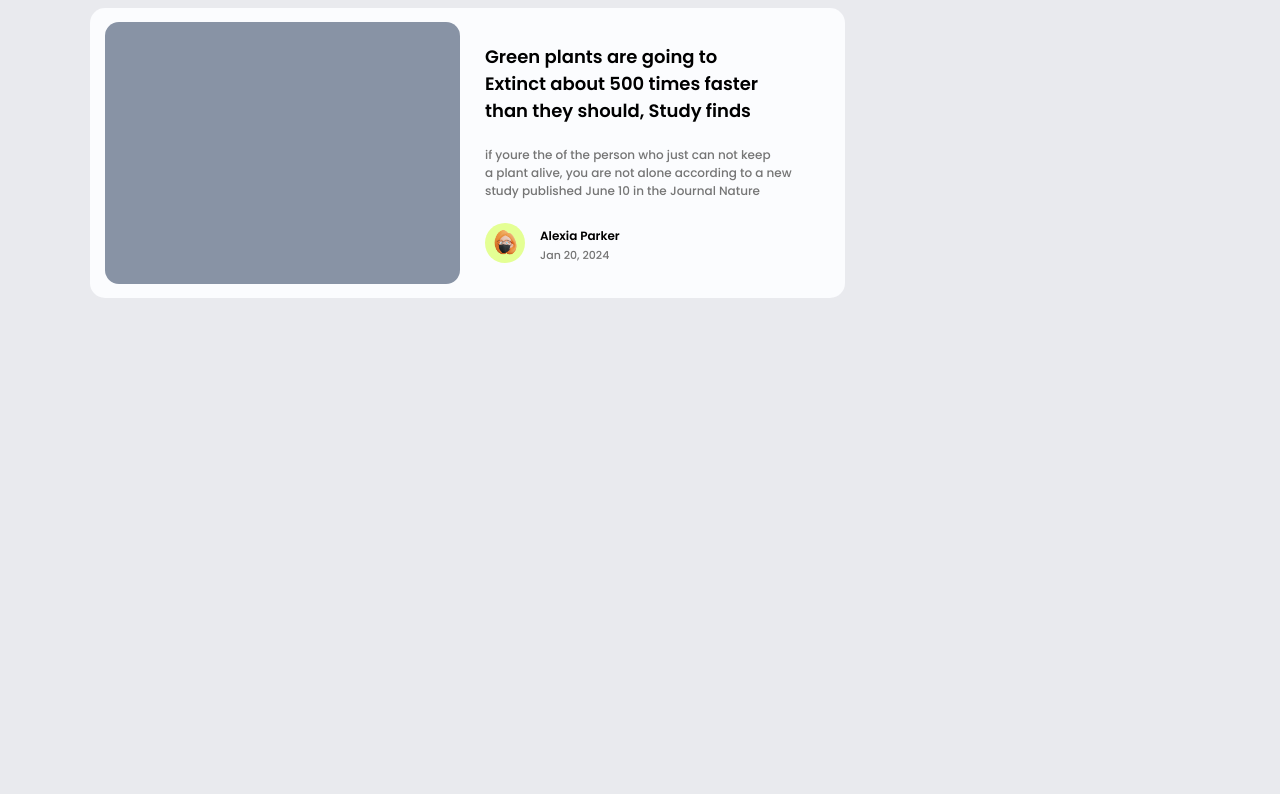
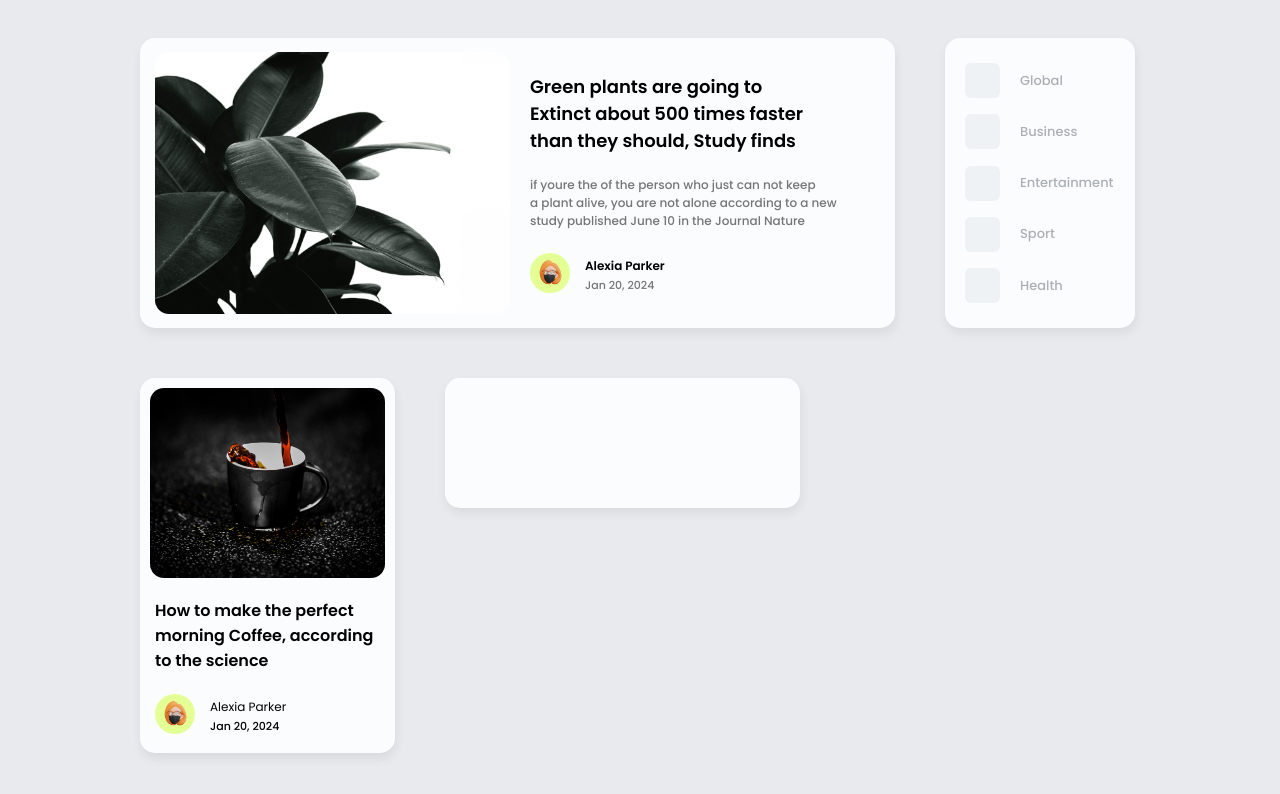
Before and after one commit to jovination/uicards, a React (Vite) app: page / in a window 1280 px wide. Shown: the top 794 px of the page. Built offline with nearby package versions, Linux system fonts and the light colour scheme.

Commit message:
few updates

```diff
--- a/src/App.jsx
+++ b/src/App.jsx
@@ -1,9 +1,27 @@
 import Uicard_01 from "./assets/components/uicard_01/Uicard_01"
+import Uicard_02 from "./assets/components/uicard_02/Uicard_02"
+import Uicard_03 from "./assets/components/uicard_03/Uicard_03"
+import Uicard_04 from './assets/components/uicard_04/Uicard_04';
+
 function App() {
 
   return (
    <div className='wrapper_container'>
+    <div className="upper_wrapper">
    <Uicard_01 />
+   <Uicard_02 />
+   </div>
+   <div className="lower_wrapper">
+  <div className="left_column">
+  <Uicard_03 />
+  </div>
+  <div className="right_column">
+    <div className="upper_row">
+      <Uicard_04 />
+    </div>
+    <div className="lower_row"></div>
+  </div>
+   </div>
    </div>
   )
 }
--- a/src/assets/components/uicard_01/Uicard_01.jsx
+++ b/src/assets/components/uicard_01/Uicard_01.jsx
@@ -1,4 +1,3 @@
-import React from 'react';
 import './uicard_01.css';
 import AvatarPic from '../../../../public/avatar.svg'
 function Uicard_01(){
--- a/src/assets/components/uicard_01/uicard_01.css
+++ b/src/assets/components/uicard_01/uicard_01.css
@@ -7,17 +7,21 @@
     align-items: center;
     justify-content: center;
     flex-direction: row;
-    gap: 25px;
+    box-shadow: 1px 6px 10px rgba(100,100,100,0.11);
+    gap: 20px;
 }
 .left_col{
     width: 355px;
     height: 262px;
-    background: #8893A5;
+    background-image: url(../../../../public/plant.jpg);
+    background-size: cover;
+    background-position: center;
+    background-repeat: no-repeat;
     margin-left: 15px;
     border-radius: 14px;
 }
 .right_col{
-    width: 360px;
+    width: 365px;
     height: 100%;
     display: flex;
     align-items: center;
--- /dev/null
+++ b/src/assets/components/uicard_02/Uicard_02.jsx
@@ -0,0 +1,33 @@
+import './uicard_02.css';
+import Uicard_01 from './../uicard_01/Uicard_01';
+
+function Uicard_02(){
+    return(
+        <div className="ui_wrapper_02">
+            <div className="btns_wrap">
+                <div className="btn_seg">
+                   <div className="btn_ui"></div>
+                   <span className='btnF'>Global</span>
+                </div>
+
+                <div className="btn_seg">
+                   <div className="btn_ui"></div>
+                   <span className='btnF'>Business</span>
+                </div>
+                <div className="btn_seg">
+                   <div className="btn_ui"></div>
+                   <span className='btnF'>Entertainment</span>
+                </div>
+                <div className="btn_seg">
+                   <div className="btn_ui"></div>
+                   <span className='btnF'>Sport</span>
+                </div>
+                <div className="btn_seg">
+                   <div className="btn_ui"></div>
+                   <span className='btnF'>Health</span>
+                </div>
+            </div>
+        </div>
+    )
+}
+export default Uicard_02
--- /dev/null
+++ b/src/assets/components/uicard_02/uicard_02.css
@@ -0,0 +1,36 @@
+.ui_wrapper_02{
+    width: 190px;
+    height: 290px;
+    border-radius: 15px;
+    background: #FBFCFE;
+    display: flex;
+    align-items: center;
+    justify-content: center;
+    box-shadow: 1px 5px 10px rgba(100,100,100,0.11);}
+.btn_seg{
+    width: 150px;
+    height: 35px;
+    display: flex;
+    align-items: center;
+    gap: 20px;
+    cursor: pointer;
+}
+.btn_ui{
+    width: 35px;
+    height: 35px;
+    background: #EEF2F5;
+    border-radius: 6px;
+}
+.btnF{
+    font-family: Poppins-Medium;
+    font-size: 13px;
+    color: #ABB0B4;
+}
+.btns_wrap{
+    width: 140px;
+    height: 240px;
+    display: flex;
+    flex-direction: column;
+    align-items: center;
+    justify-content: space-between;
+}
--- /dev/null
+++ b/src/assets/components/uicard_03/Uicard_03.jsx
@@ -0,0 +1,30 @@
+import AvatarPic from '../../../../public/avatar.svg'
+
+import './uicard_03.css';
+
+function Uicard_03(){
+    return(
+<div className="ui_wrapper_03">
+    <div className="upper_col">
+
+    </div>
+    <div className="lower_col">
+        <span className='lh_txt'>How to make the perfect <br />
+        morning Coffee, according to the
+        science
+        </span>
+        <div className="lower_col_ui">
+        <div className="avatar">
+                        <img className='avatar-pic' src={AvatarPic} alt="avatar" />
+                    </div>
+                    <div className="aside_ui">
+                        <span>Alexia Parker</span>
+                        <p>Jan 20, 2024</p>
+                    </div>
+        </div>
+    </div>
+</div>
+    )
+}
+
+export default  Uicard_03
--- /dev/null
+++ b/src/assets/components/uicard_03/uicard_03.css
@@ -0,0 +1,38 @@
+.ui_wrapper_03{
+    width: 255px;
+    height: 375px;
+    background: #FBFCFE;
+    border-radius: 15px;
+    box-shadow: 1px 6px 10px rgba(100,100,100,0.11);
+    display: flex;
+    flex-direction: column;
+    gap: 20px;
+    justify-content: center;
+    align-items: center;
+    margin-bottom: 50px;
+}
+.upper_col{
+    width: 235px;
+    height: 190px;
+    border-radius: 14px;
+    background-image: url(../../../../public/coffee.jpg);
+    background-size: cover;
+    background-position: 0px -120px;
+    background-repeat: no-repeat;
+}
+.lower_col{
+    width: 225px;
+    height: 146px;
+    display: flex;
+    flex-direction: column;
+    gap: 20px;
+}
+.lh_txt{
+    font-family: Poppins-SemiBold;
+    font-size: 16px;
+}
+.lower_col_ui{
+    display: flex;
+    align-items: center;
+    gap: 15px;
+}
--- /dev/null
+++ b/src/assets/components/uicard_04/Uicard_04.jsx
@@ -0,0 +1,10 @@
+import './uicard_04.css'
+import React from 'react'
+
+function Uicard_04() {
+  return (
+    <div className="ui_wrapper_04"></div>
+  )
+}
+
+export default Uicard_04
--- /dev/null
+++ b/src/assets/components/uicard_04/uicard_04.css
@@ -0,0 +1,7 @@
+.ui_wrapper_04{
+    width: 355px;
+    height: 130px;
+    border-radius: 15px;
+    background: #FBFCFE;
+    box-shadow: 1px 5px 10px rgba(100,100,100,0.11);
+}
--- a/src/index.css
+++ b/src/index.css
@@ -24,8 +24,27 @@
 }
 body{
   background: #E9EAEE;
+
 }
 .wrapper_container{
-  width: 1100px;
+  width: 1000px;
+  display: flex;
+  justify-content: center;
+  align-items: center;
+  flex-direction: column;
+  gap: 50px;
   margin: 0 auto;
 }
+.upper_wrapper{
+  width: 100%;
+  margin-top: 30px;
+  display: flex;
+  gap: 50px;
+
+}
+.lower_wrapper{
+  width: 100%;
+  display: flex;
+  flex-direction: row;
+  gap: 50px;
+}
```
Also changed, not shown: public/coffee.jpg (added), public/plant.jpg (added).
